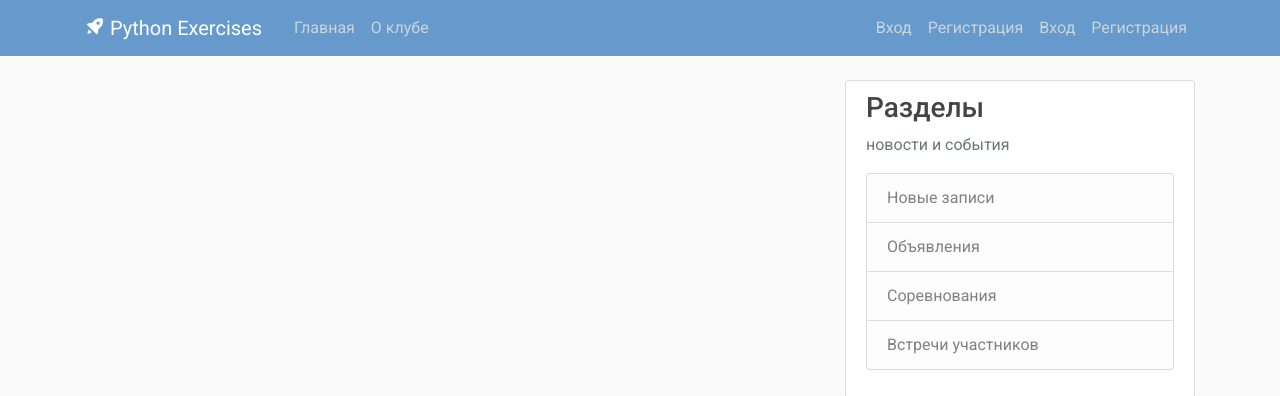
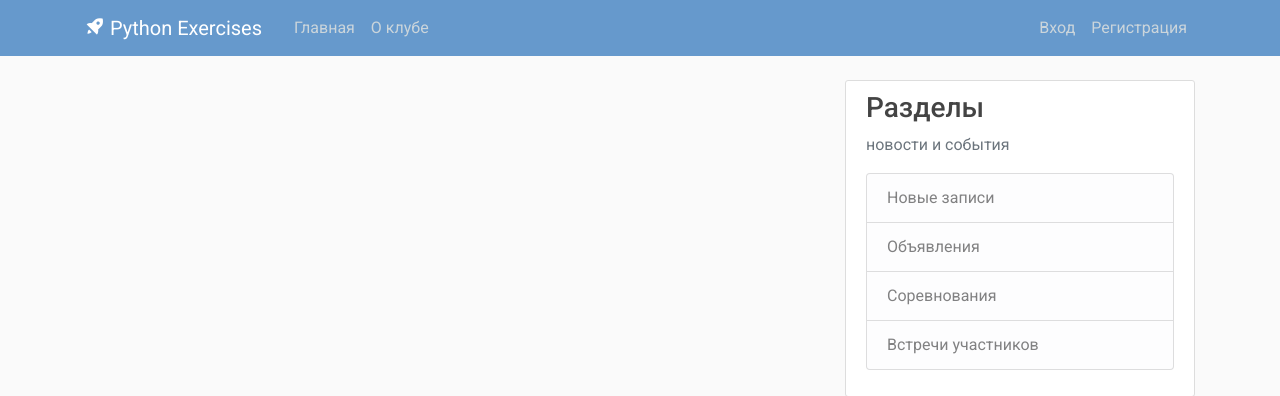
Before and after one commit to AlzheimerF/Ex, a Django app: page / in a window 1280 px wide. Shown: the top 396 px of the page. Run offline with Django 4.2, Linux system fonts and the light colour scheme; data that the repository does not hold is empty; some libraries are stand-ins or nearby versions.

Commit message:
Update base.html

```diff
--- a/templates/ToDo/base.html
+++ b/templates/ToDo/base.html
@@ -42,8 +42,6 @@
             	<a class="nav-item nav-link" href="{% url 'login' %}">Вход</a>
             	<a class="nav-item nav-link" href="{% url 'register' %}">Регистрация</a>
           	{% endif %}
-              <a class="nav-item nav-link" href="#">Вход</a>
-              <a class="nav-item nav-link" href="#">Регистрация</a>
             </div>
           </div>
         </div>
```
